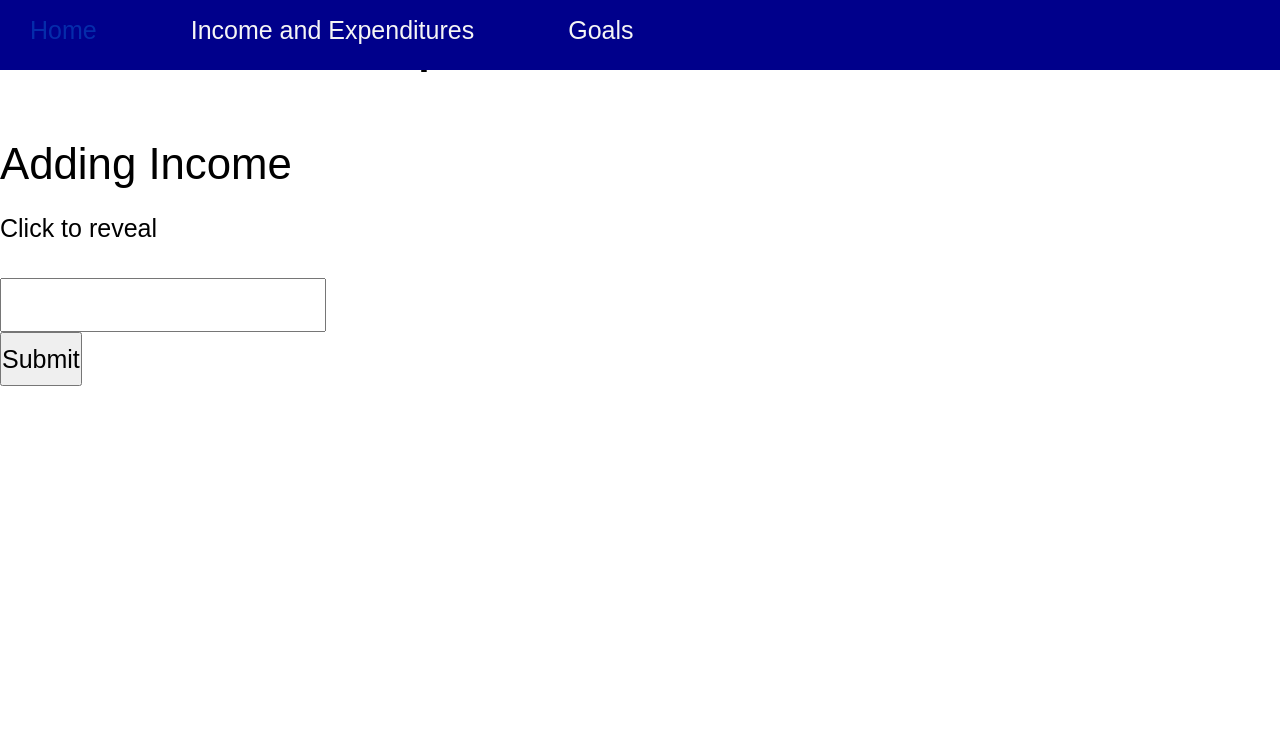
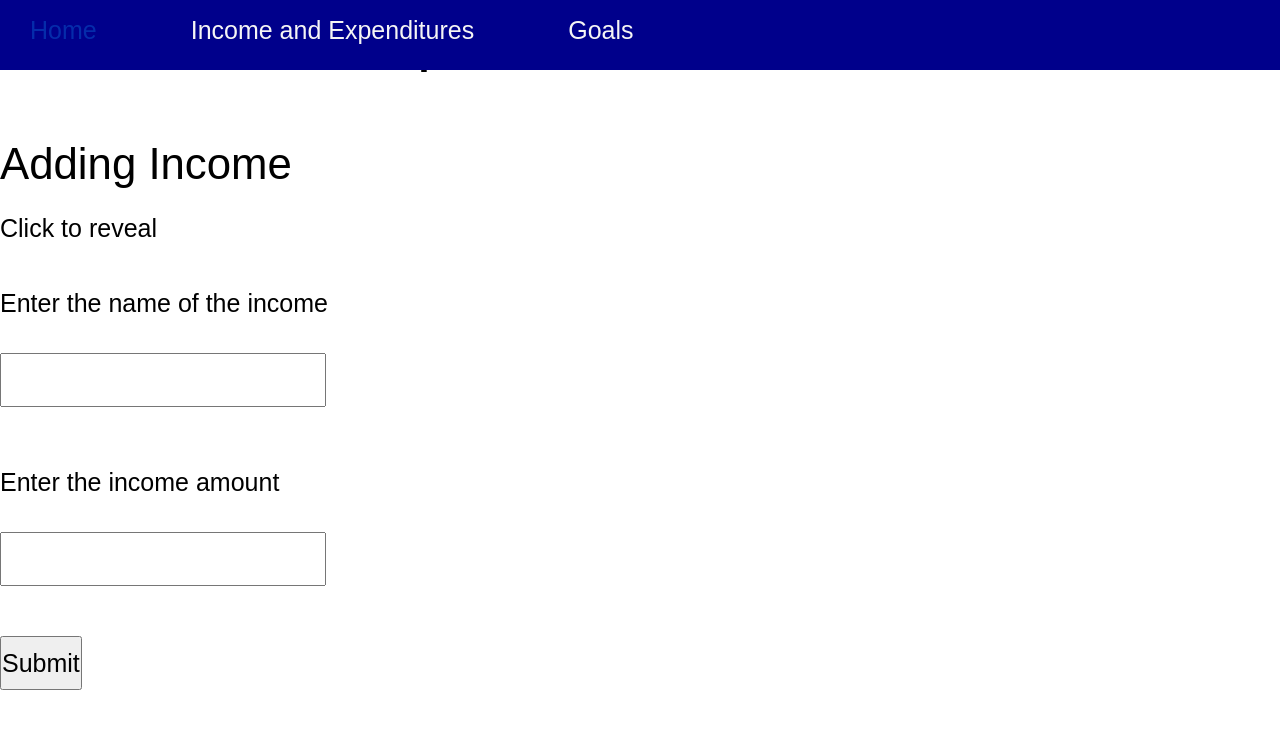
Before and after one commit to tylerbeckb/Budget_tracker, a Python web app: template app/templates/incomeEx.html in a window 1280 px wide. Shown: the top 729 px of the page. Run offline with Jinja, Linux system fonts and the light colour scheme; the template is opened without the code that fills it: most values are stand-ins (such as "Sample title", 1, 10 or a date in 2020); form fields are guessed from the names that the template uses; some libraries are stand-ins or nearby versions.

Commit message:
feat: name field

```diff
--- a/app/templates/incomeEx.html
+++ b/app/templates/incomeEx.html
@@ -7,9 +7,12 @@
     <p>Click to reveal</p>
     <form method="POST" name="income">
       {{form.hidden_tag()}}
-        {{ form.number1 }} <br>
-        {% if form.number1.errors %}
-          {% for error in form.number1.errors %}
+        <p>Enter the name of the income</p>
+        {{ form.name }} <br> <br>
+        <p>Enter the income amount</p>
+        {{ form.amount }} <br> <br>
+        {% if form.amount.errors %}
+          {% for error in form.amount.errors %}
           {{ error }}
           {% endfor %}
         {% endif %}
```
